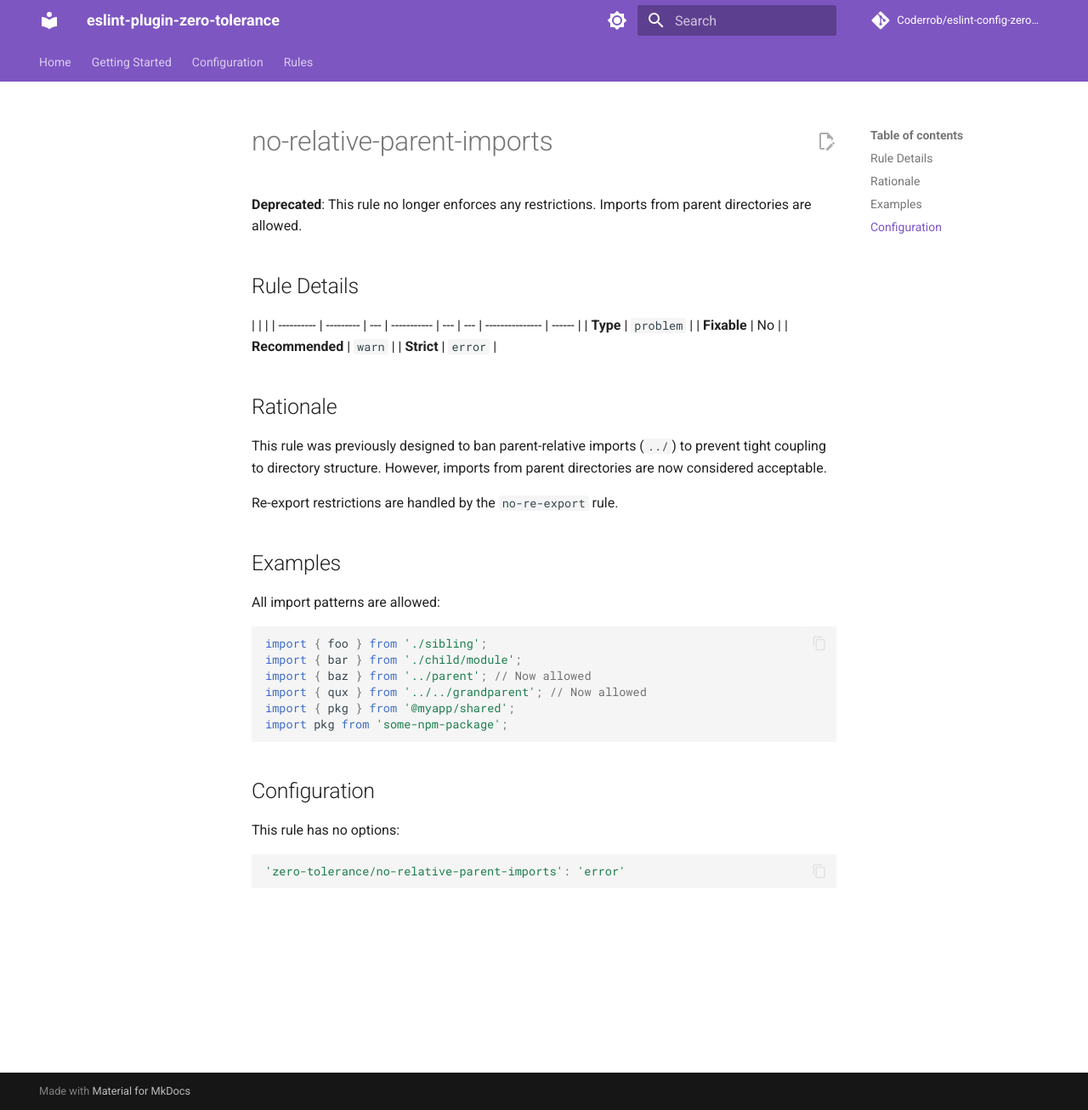
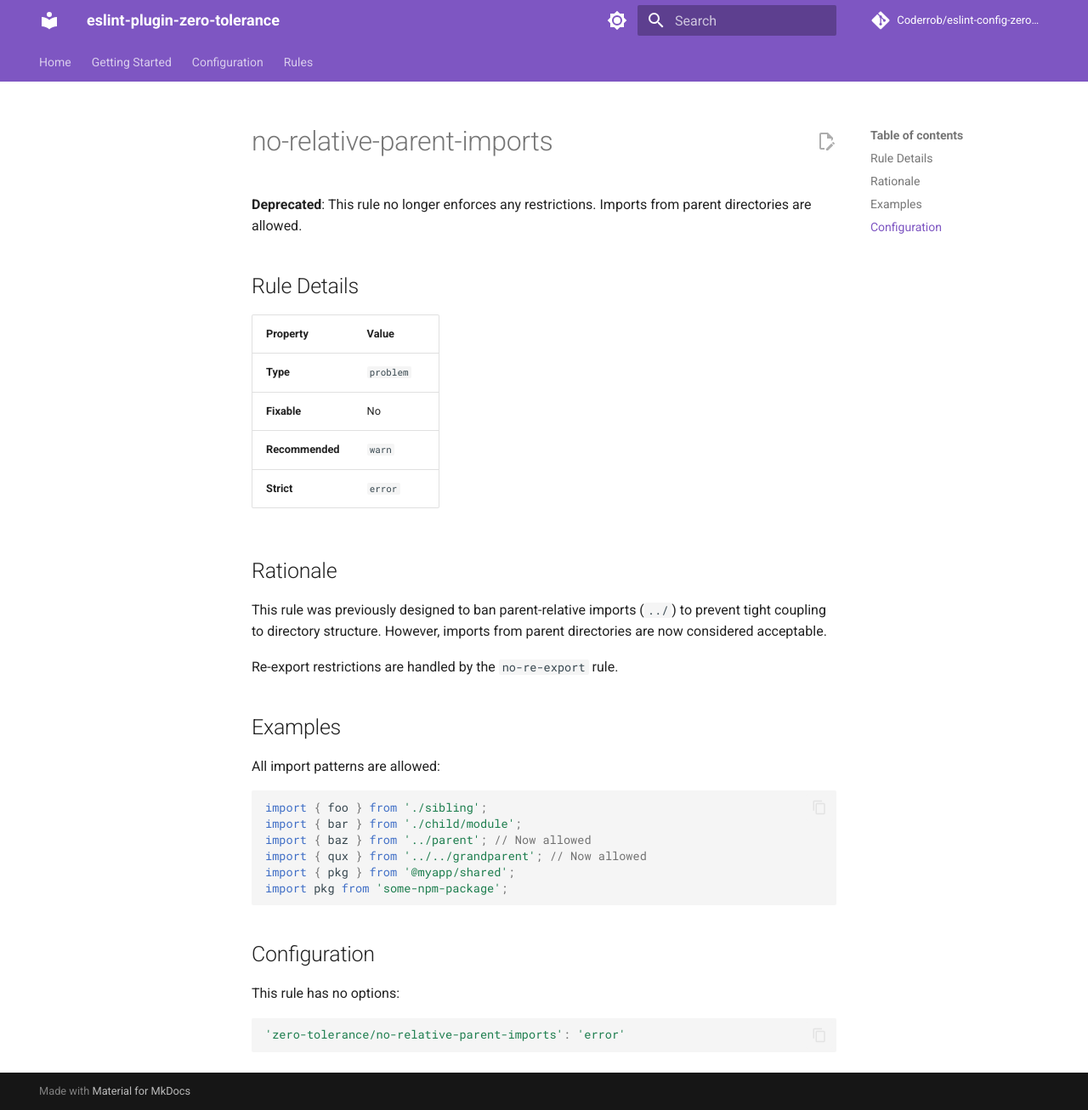
Before and after one commit to Coderrob/eslint-config-zero-tolerance, an MkDocs documentation site: the page built from docs/rules/no-relative-parent-imports.md, in a window 1280 px wide and 1306 px high. Shown: the whole window at 85% size. Built offline with MkDocs 1.6.1 and Material for MkDocs 9.7.7, drawn with Linux system fonts in a browser that asks for light colours; comment, search, counter and statistics services are not loaded.

Commit message:
Update docs/rules/no-relative-parent-imports.md
Co-authored-by: Copilot <175728472+Copilot@users.noreply.github.com>

```diff
--- a/docs/rules/no-relative-parent-imports.md
+++ b/docs/rules/no-relative-parent-imports.md
@@ -4,10 +4,12 @@
 
 ## Rule Details
 
-|            |           |
-| ---------- | --------- | --- | ----------- | --- | --- | --------------- | ------ |
-| **Type**   | `problem` |     | **Fixable** | No  |     | **Recommended** | `warn` |
-| **Strict** | `error`   |
+| Property    | Value    |
+| ----------- | -------- |
+| **Type**    | `problem` |
+| **Fixable** | No       |
+| **Recommended** | `warn` |
+| **Strict**  | `error`  |
 
 ## Rationale
 
```
